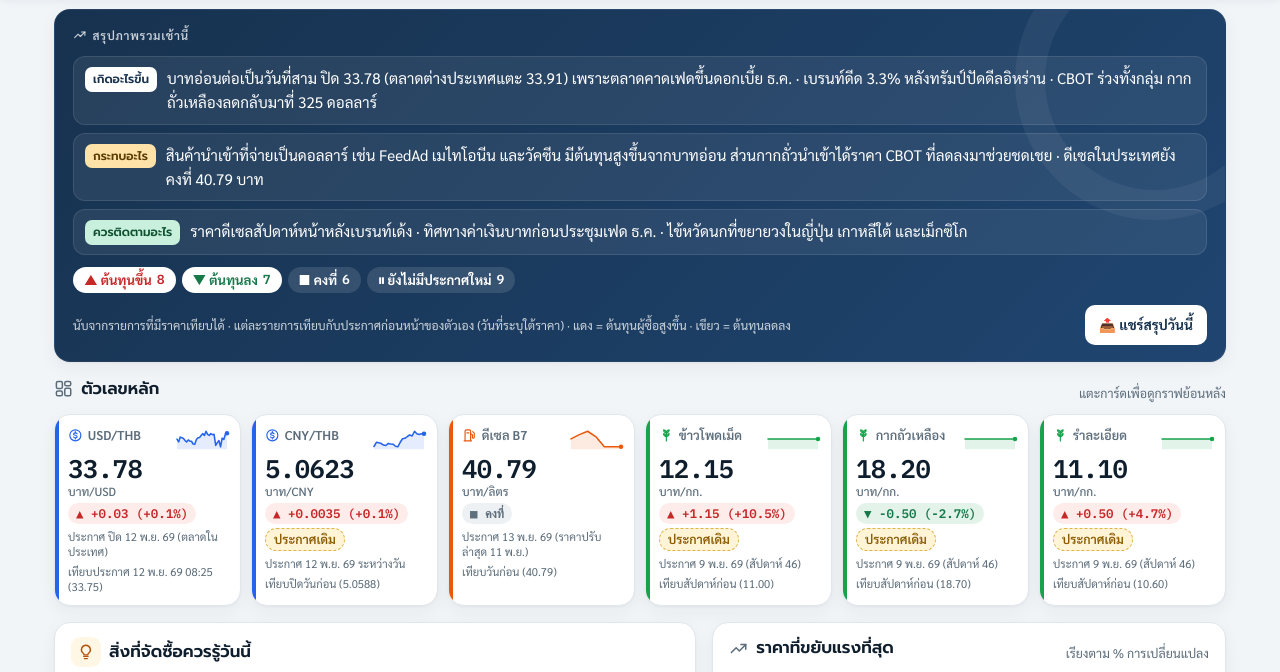
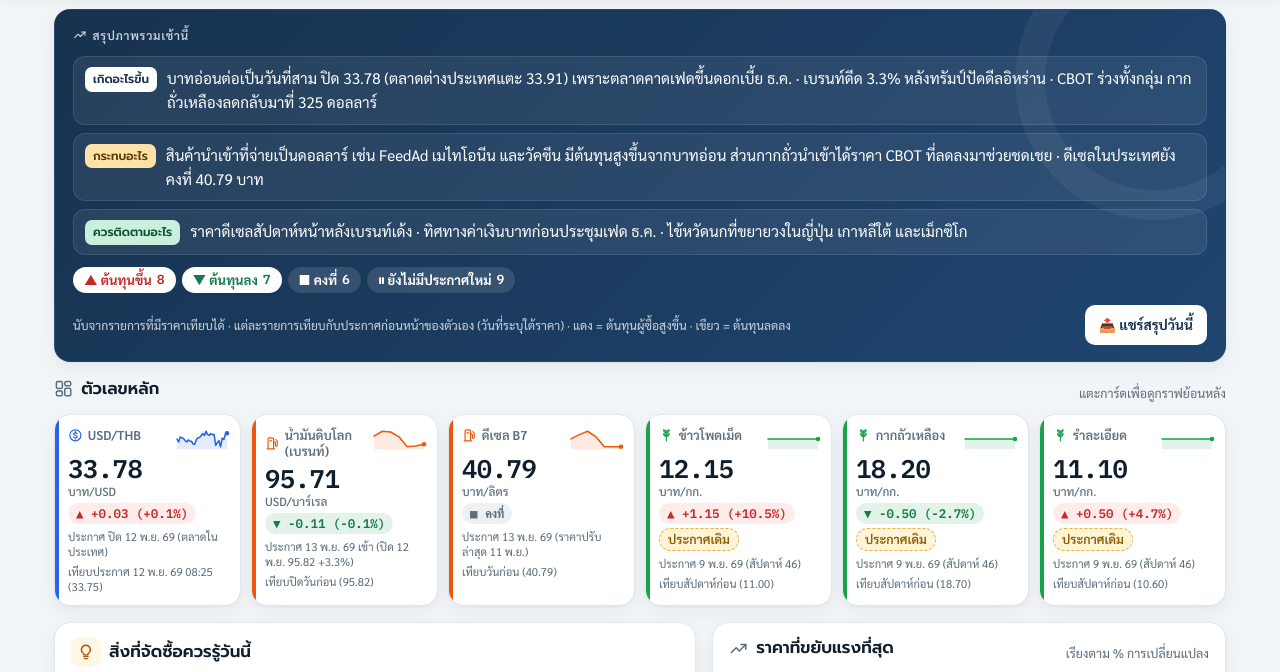
Before and after one commit to thanaporntormtam-hub/Morning-brief, a plain HTML site: page index.html in a window 1280 px wide. Shown: the part 70-742 px from the top of the page. Drawn offline with Linux system fonts and the light colour scheme.

Commit message:
หน้าแรก: แสดงน้ำมันดิบโลก (เบรนท์) แทนค่าเงินหยวน
Co-Authored-By: Claude Opus 5.5 <noreply@anthropic.com>
Claude-Session: https://claude.ai/code/session_01T7g5oqKzn8DntYgqXmWkMS

```diff
--- a/index.html
+++ b/index.html
@@ -608,8 +608,8 @@ footer{font-size:.76rem;color:var(--muted);display:grid;gap:3px;padding:8px 2px
     {id:"feedad", name:"วิตามิน / แร่ธาตุ / FeedAd", hint:"", open:false}
   ];
   const GMAP = {}; GROUPS.forEach(g => GMAP[g.id] = g);
-  const KEY_IDS = ["usd_thb","cny_thb","diesel_b7","corn_th","sbm_th","rice_bran"];
-  const KEY_LABEL = {usd_thb:"USD/THB",cny_thb:"CNY/THB",diesel_b7:"ดีเซล B7",corn_th:"ข้าวโพดเม็ด",sbm_th:"กากถั่วเหลือง",rice_bran:"รำละเอียด"};
+  const KEY_IDS = ["usd_thb","brent","diesel_b7","corn_th","sbm_th","rice_bran"];
+  const KEY_LABEL = {usd_thb:"USD/THB",cny_thb:"CNY/THB",brent:"น้ำมันดิบโลก (เบรนท์)",diesel_b7:"ดีเซล B7",corn_th:"ข้าวโพดเม็ด",sbm_th:"กากถั่วเหลือง",rice_bran:"รำละเอียด"};
   const EXTRA = new Set(["diesel_b20","corn_silo","rice_bran_ext","fishmeal_60","pig_west","duck_egg_retail"]);
   const NEWS_COLORS = {"เศรษฐกิจ":"#1d4ed8","ค่าเงิน":"#1e3a8a","สงคราม/ภูมิรัฐศาสตร์":"#b91c1c","พลังงาน":"#c2410c","วัตถุดิบอาหารสัตว์":"#15803d","ปศุสัตว์":"#be185d","ข้าว/เก็บเกี่ยว":"#92400e","วิตามิน/FeedAd":"#6d28d9","เวชภัณฑ์/วัคซีน":"#0e7490"};
   const VIEWS = [
```
